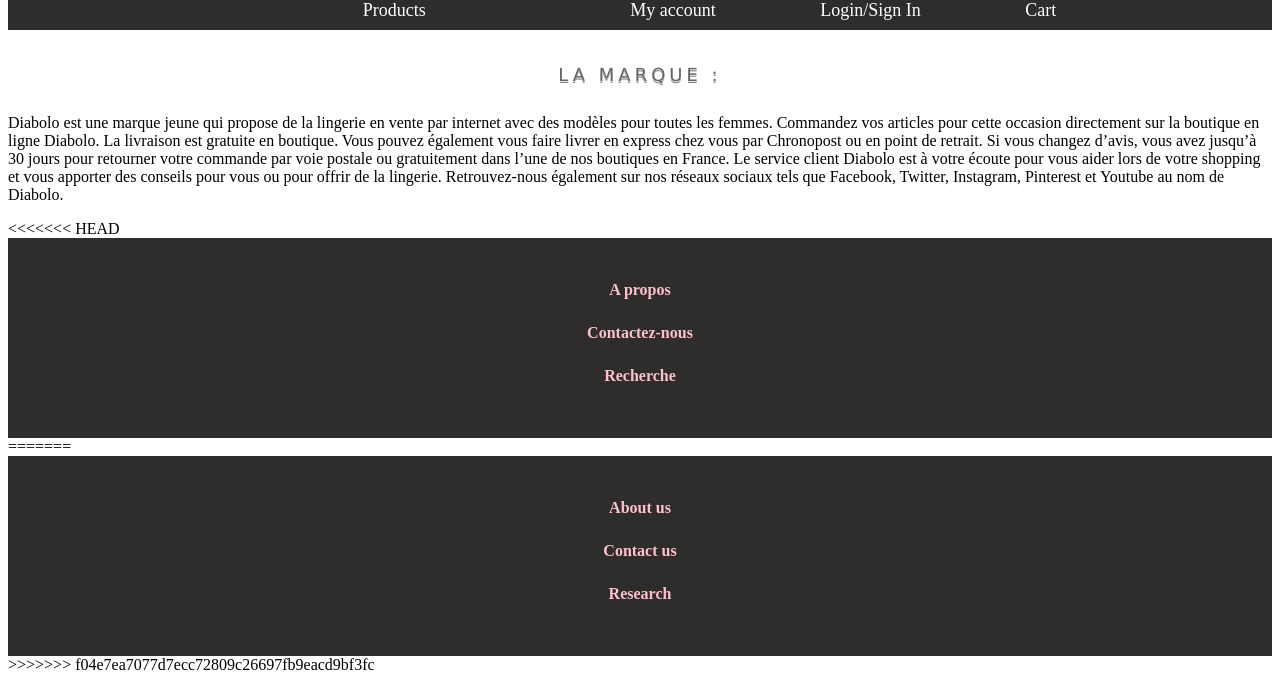
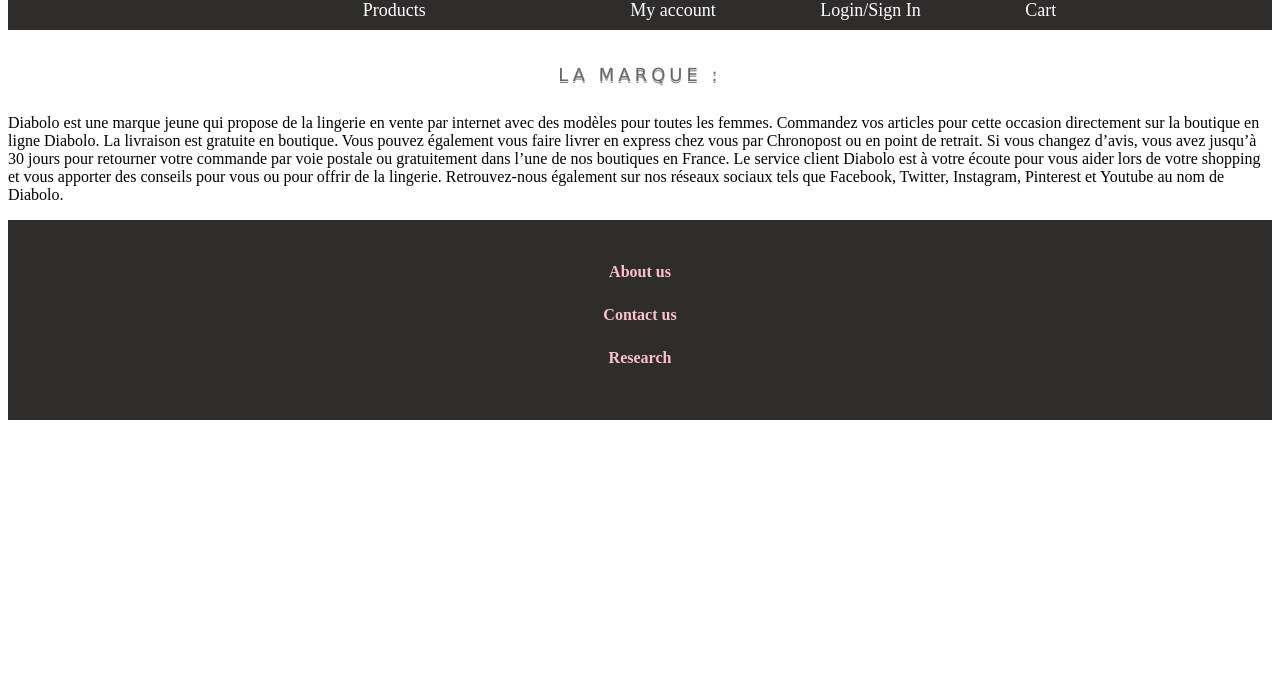
Before and after one commit to TheophileLct/Projet_TechnoWeb, a PHP site: page /about.php in a window 1280 px wide. Shown: the part 208-890 px from the top of the page. After the commit the page ends 628 px from the top, so only its background shows below. Run offline with PHP 8.4, Linux system fonts and the light colour scheme.

Commit message:
Footer Linou

```diff
--- a/footer.php
+++ b/footer.php
@@ -1,15 +1,6 @@
 <!DOCTYPE html>
 <html>
 
-<<<<<<< HEAD
-    <body>
-        <div class = "pied" >
-                </br>
-                <h4><a href="about.php" style="text-decoration: none ; color: pink">A propos</h4>
-                <h4><a href="contact.php" style="text-decoration: none; color: pink">Contactez-nous</h4>
-                <h4><a href="researchpage.php" style="text-decoration: none ; color: pink">Recherche</a> </h4>
-        </div>
-=======
 <head>
     <link rel="stylesheet" href="css/footer.css" />
     <title>Diabolo</title>
@@ -20,9 +11,9 @@
         </br>
         <h4><a href="about.php" style="text-decoration: none ; color: pink">About us</h4>
         <h4><a href="contact.php" style="text-decoration: none; color: pink">Contact us</h4>
-        <h4><a href="search.php" style="text-decoration: none ; color: pink">Research</a> </h4>
+        <h4><a href="research.php" style="text-decoration: none ; color: pink">Research</a> </h4>
     </div>
->>>>>>> f04e7ea7077d7ecc72809c26697fb9eacd9bf3fc
+
 </body>
 
 </html>
```
